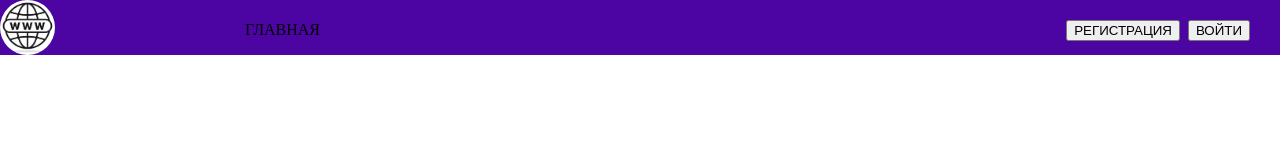
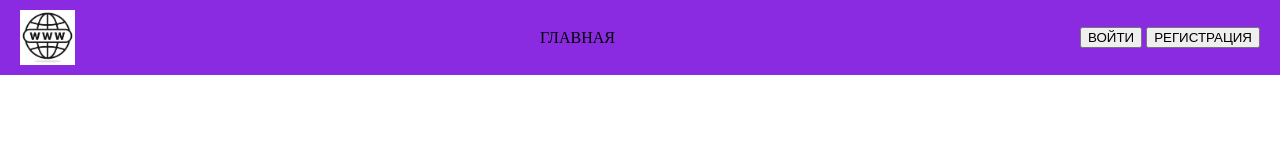
Before and after one commit to dum1s678/Site, a website: page index.html in a window 1280 px wide. Drawn offline with Linux system fonts and the light colour scheme.

Commit message:
Обновлена разметка

```diff
--- a/index.html
+++ b/index.html
@@ -1,20 +1,27 @@
 <!DOCTYPE html>
 <html lang="en">
+
 <head>
     <meta charset="UTF-8">
     <meta name="viewport" content="width=device-width, initial-scale=1.0">
     <title>Document</title>
     <link rel="stylesheet" href="style.css">
 </head>
+
 <body style="margin: 0px;">
     <header class="header">
         <img src="images-2.jpeg" alt="" class="image">
-        <button class="sign">ВОЙТИ</button>
-        <button class="reg">РЕГИСТРАЦИЯ</button>
         <p class="p1">ГЛАВНАЯ</p>
+        <div>
+            <button class="buttons">ВОЙТИ</button>
+            <button class="buttons">РЕГИСТРАЦИЯ</button>
+        </div>
     </header>
     <main>
+        <div class="card">
 
+        </div>
     </main>
 </body>
+
 </html>
--- a/style.css
+++ b/style.css
@@ -1,33 +1,16 @@
 header {
-    background-color: rgb(76, 5, 162);
+    display: flex;
+    justify-content: space-between;
+    align-items: center;
+    background-color: blueviolet;
+    padding: 10px 20px;
+}
+
+.image {
     height: 55px;
 }
 
-.sign {
-    display: flex;
-    position: absolute;
-    top: 20px;
-    right: 30px;
+p {
+    margin: 0px;
+    text-align: center;
 }
-
-.reg {
-    display: flex;
-    position: absolute;
-    top: 20px;
-    right: 100px;
-}
-
-.image {
-    width: 55px;
-    margin: 0px;
-    padding: 0px;
-    border-radius: 50%;
-}
-
-.p1 {
-    display: flex;
-    justify-content: center;
-    position: absolute;
-    top: 5px;
-    right: 960px;
-}
```
